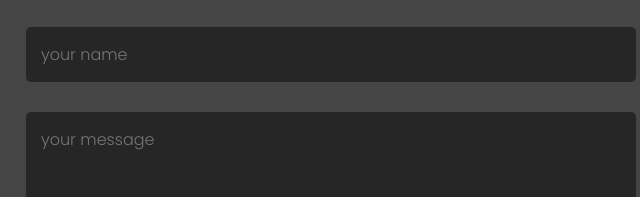
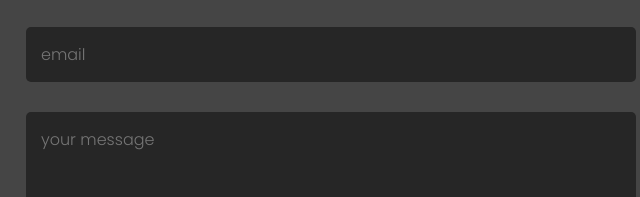
Before and after one commit to ShaliniM1712/html-portfolio, a plain HTML site: page index.html in a window 1280 px wide. Shown: the part 2113-2310 px from the top of the page, 536-1176 px from the left. Drawn offline with Linux system fonts and the light colour scheme.

Commit message:
Update index.html

```diff
--- a/index.html
+++ b/index.html
@@ -135,7 +135,7 @@
             </div>
             <div class="contact-right">
                 <form name="submit-to-google-sheet"> <input type="text " name="name" placeholder="your name">
-                    <input type="email" name="email" placeholder="your name">
+                    <input type="email" name="email" placeholder="email">
                     <textarea name="message" rows="6" placeholder="your message"></textarea>
                     <button class="button btn" type="submit">SUBMIT</button>
                 </form>
```
